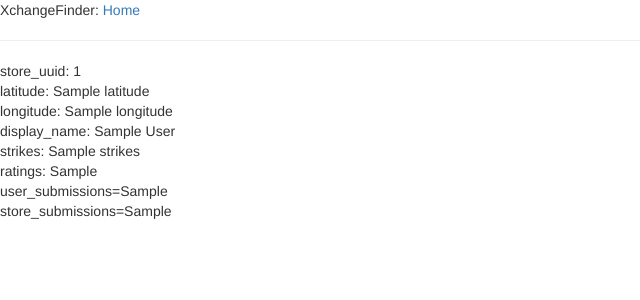
After one commit to budiryan/finnoobs, a Flask app: template app/templates/storeAnon.html in a window 1280 px wide. The commit adds this page. Shown: the top 300 px of the page, without its empty margins (0-640 px from the left). Run offline with Flask 2, Linux system fonts and the light colour scheme; the template is opened without the code that fills it: most values are stand-ins (such as "Sample title", 1, 10 or a date in 2020); some libraries are stand-ins or nearby versions.

Commit message:
DO NOT PUSH THIS

```diff
--- /dev/null
+++ b/app/templates/storeAnon.html
@@ -0,0 +1,14 @@
+{% extends "base.html" %}
+{% block content %}
+store_uuid: {{store_uuid}}<br>
+latitude: {{latitude}}<br>
+longitude: {{longitude}}<br>
+display_name: {{display_name}}<br>
+strikes: {{strikes}}<br>
+ratings: {{safety_ratings}}<br>
+{# user_submissions=user_submissions, store_submissions=store_submissions #}
+user_submissions={{user_submissions}}<br>
+store_submissions={{store_submissions}}<br>
+
+
+{% endblock %}
```
Also changed, not shown: app/templates/store.html (+4 -3 lines), app/views.py (+4 -4 lines), 1 other file.
